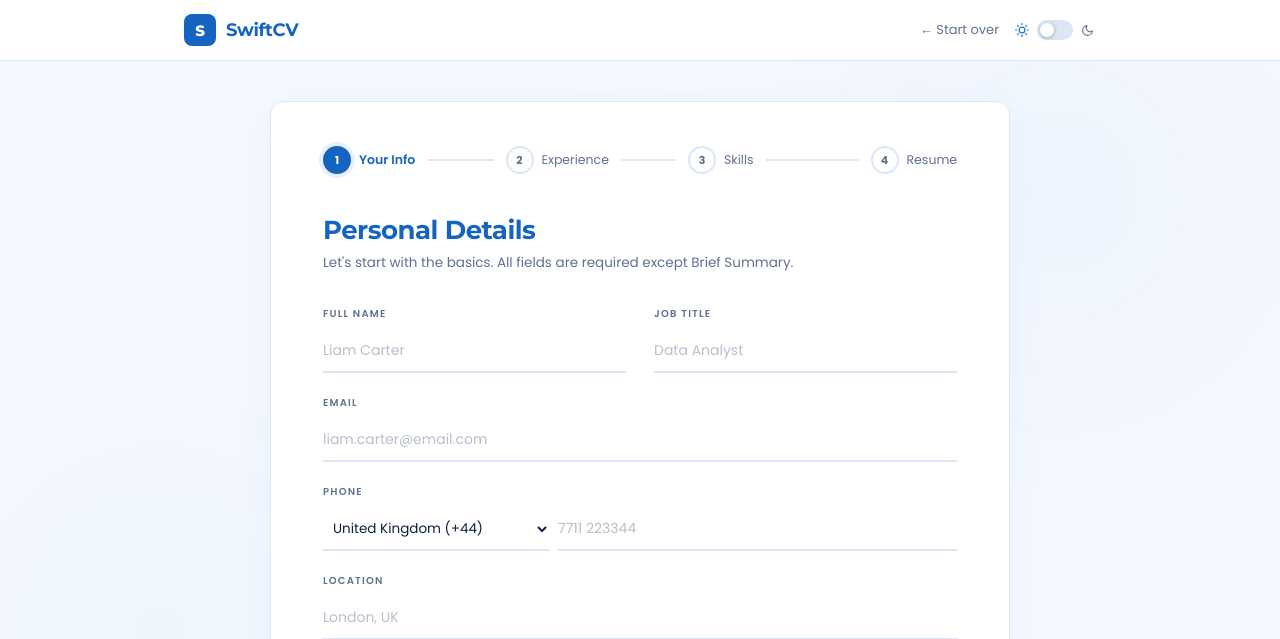
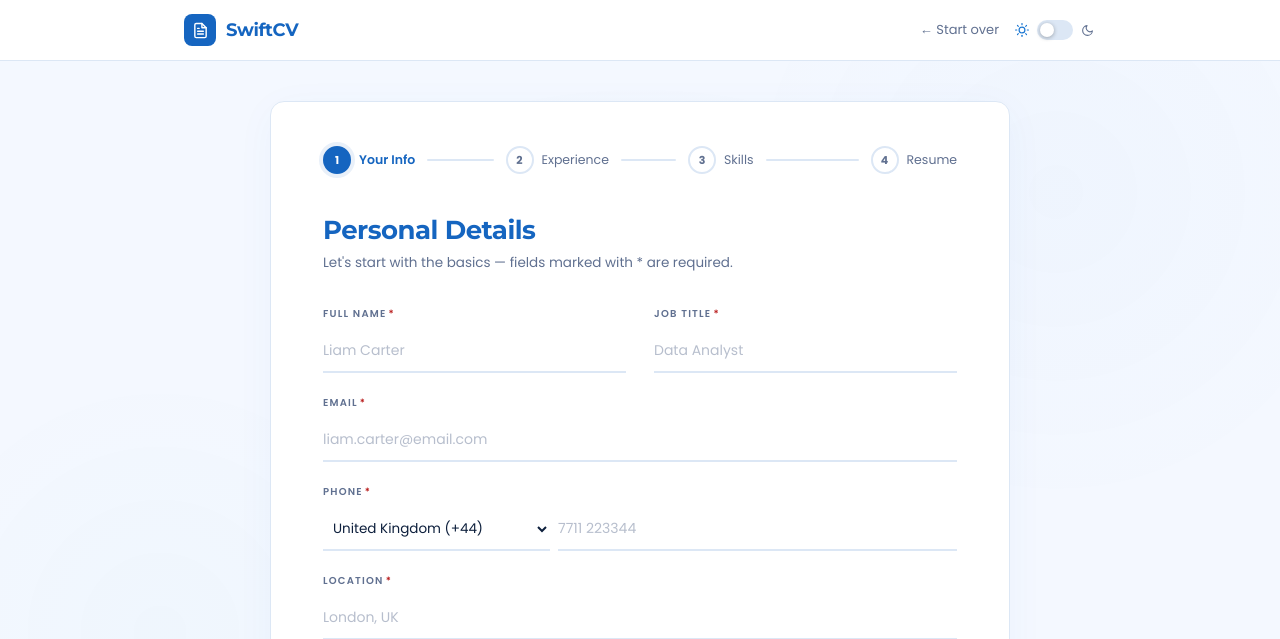
Before and after one commit to r400msy/resumeai, a React (Vite) app: page / in a window 1280 px wide. Both pictures are taken after a click on the button "Get Started →". Shown: the top 639 px of the page. Built offline with nearby package versions, Linux system fonts and the light colour scheme.

Commit message:
logo change etc

```diff
--- a/src/App.jsx
+++ b/src/App.jsx
@@ -431,16 +431,16 @@ function ThemeToggle({ mode, onToggle }) {
 }
 
 /* ── Primitives ──────────────────────────────────────────────── */
-function Label({ children }) {
+function Label({ children, required }) {
   const t = useT();
-  return <label style={{ display:"block", fontSize:10, fontWeight:600, color:t.textSoft, textTransform:"uppercase", letterSpacing:".12em", marginBottom:8 }}>{children}</label>;
+  return <label style={{ display:"block", fontSize:10, fontWeight:600, color:t.textSoft, textTransform:"uppercase", letterSpacing:".12em", marginBottom:8 }}>{children}{required && <span style={{ color:t.errText, marginLeft:2 }}>*</span>}</label>;
 }
 
-function Input({ label, value, onChange, placeholder, type="text", hint, error }) {
+function Input({ label, value, onChange, placeholder, type="text", hint, error, required }) {
   const t = useT();
   return (
     <div style={{ marginBottom:22 }}>
-      {label && <Label>{label}</Label>}
+      {label && <Label required={required}>{label}</Label>}
       <input type={type} value={value} placeholder={placeholder} onChange={e => onChange(e.target.value)}
         className="field-input"
         style={error ? { borderBottom:`2px solid ${t.errText}` } : undefined}
@@ -465,11 +465,11 @@ function Textarea({ label, value, onChange, placeholder, rows=4, error }) {
   );
 }
 
-function PhoneInput({ dialCode, onDialChange, phone, onPhoneChange, placeholder="7700 000000", error }) {
+function PhoneInput({ dialCode, onDialChange, phone, onPhoneChange, placeholder="7700 000000", error, required }) {
   const t = useT();
   return (
     <div style={{ marginBottom:22 }}>
-      <Label>Phone</Label>
+      <Label required={required}>Phone</Label>
       <div className="phone-row" style={{ display:"flex", alignItems:"flex-end", gap:8 }}>
         <div style={{ flexShrink:0, minWidth:220 }}>
           <select
@@ -577,12 +577,12 @@ function Step1({ form, setForm, onNext }) {
   const handleNext = () => { setTried(true); if (!hasErrors) onNext(); };
   return (
     <div className="a0">
-      <StepHead title="Personal Details" subtitle="Let's start with the basics. All fields are required except Brief Summary." />
+      <StepHead title="Personal Details" subtitle="Let's start with the basics — fields marked with * are required." />
       <div className="two-col">
-        <Input label="Full Name" value={form.name} onChange={u("name")} placeholder={p.name} error={e.name} />
-        <Input label="Job Title" value={form.title} onChange={u("title")} placeholder={p.title} error={e.title} />
+        <Input label="Full Name" value={form.name} onChange={u("name")} placeholder={p.name} error={e.name} required />
+        <Input label="Job Title" value={form.title} onChange={u("title")} placeholder={p.title} error={e.title} required />
       </div>
-      <Input label="Email" value={form.email} onChange={u("email")} placeholder={p.email} type="email" error={e.email} />
+      <Input label="Email" value={form.email} onChange={u("email")} placeholder={p.email} type="email" error={e.email} required />
       <PhoneInput
         dialCode={form.dialCode}
         onDialChange={v => setForm(f => ({ ...f, dialCode:v }))}
@@ -590,8 +590,9 @@ function Step1({ form, setForm, onNext }) {
         onPhoneChange={v => setForm(f => ({ ...f, phone:v }))}
         placeholder={p.phone}
         error={e.phone}
+        required
       />
-      <Input label="Location" value={form.location} onChange={u("location")} placeholder={locationPlaceholder} error={e.location} />
+      <Input label="Location" value={form.location} onChange={u("location")} placeholder={locationPlaceholder} error={e.location} required />
       <Textarea label="Brief Summary (optional — AI will enhance it)" value={form.summary} onChange={u("summary")} placeholder={p.summary} rows={3} />
       <div style={{ display:"flex", justifyContent:"flex-end", marginTop:8 }}>
         <Btn onClick={handleNext}>Continue →</Btn>
@@ -1135,7 +1136,15 @@ export default function App() {
         <header style={{ position:"sticky", top:0, zIndex:50, background:`${t.surface}f0`, backdropFilter:"blur(16px)", borderBottom:`1px solid ${t.border}` }}>
           <div style={{ maxWidth:960, margin:"0 auto", padding:"0 24px", height:60, display:"flex", alignItems:"center", justifyContent:"space-between" }}>
             <div style={{ display:"flex", alignItems:"center", gap:10 }}>
-              <div style={{ width:32, height:32, borderRadius:8, background:t.primary, display:"flex", alignItems:"center", justifyContent:"center", color:t.primaryFg, fontFamily:"'Montserrat',sans-serif", fontSize:15, fontWeight:800 }}>S</div>
+              <div style={{ width:32, height:32, borderRadius:8, background:t.primary, display:"flex", alignItems:"center", justifyContent:"center" }}>
+                <svg width="17" height="17" viewBox="0 0 24 24" fill="none" stroke={t.primaryFg} strokeWidth="2" strokeLinecap="round" strokeLinejoin="round">
+                  <path d="M14 2H6a2 2 0 0 0-2 2v16a2 2 0 0 0 2 2h12a2 2 0 0 0 2-2V8z"/>
+                  <polyline points="14 2 14 8 20 8"/>
+                  <line x1="16" y1="13" x2="8" y2="13"/>
+                  <line x1="16" y1="17" x2="8" y2="17"/>
+                  <line x1="10" y1="9" x2="8" y2="9"/>
+                </svg>
+              </div>
               <span style={{ fontFamily:"'Montserrat',sans-serif", fontWeight:700, fontSize:18, color:t.primary, letterSpacing:"-.02em" }}>{BRAND}</span>
             </div>
             <div style={{ display:"flex", gap:14, alignItems:"center" }}>
```
